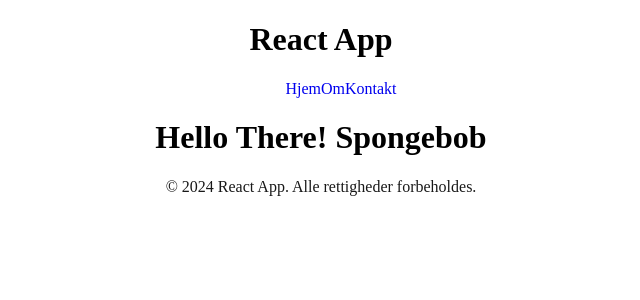
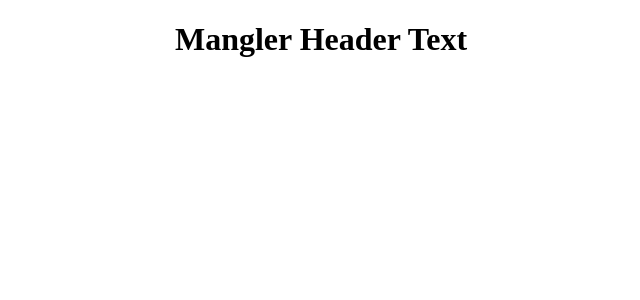
Before and after one commit to NightsHigh/React-App, a React (Vite) app: page / in a window 1280 px wide. Shown: the top 300 px of the page, without its empty margins (319-959 px from the left). Built offline with nearby package versions, Linux system fonts and the light colour scheme.

Commit message:
Added Dynamic Header Text, with error handling if headerText props isnt found

```diff
--- a/src/App.tsx
+++ b/src/App.tsx
@@ -1,16 +1,18 @@
-import { Header } from './components/Header'
-import { Main } from './components/Main'
-import { Footer } from './components/Footer'
-import { SendEnHilsen } from './components/SendEnHilsen'
+// import { Header } from './components/Header'
+// import { Main } from './components/Main'
+// import { Footer } from './components/Footer'
+// import { SendEnHilsen } from './components/SendEnHilsen'
+import { DynamicHeader } from './components/DynamicHeader'
 function App() {
-   const names = ["Spongebob", "Patrick", "Squidward", "Sandy"]
+   /*const names = ["Spongebob", "Patrick", "Squidward", "Sandy"]*/
    return (
       <>
-         <Header />
-         <Main>
-            <SendEnHilsen name={names[Math.floor(Math.random() * names.length)]} />
-         </Main>
-         <Footer />
+         {/* <Header /> */}
+         <DynamicHeader headerText="" />
+         {/* <Main> */}
+            {/* <SendEnHilsen name={names[Math.floor(Math.random() * names.length)]} /> */}
+         {/* </Main> */}
+         {/* <Footer /> */}
       </>
    )
 }
--- /dev/null
+++ b/src/components/DynamicHeader.tsx
@@ -0,0 +1,7 @@
+export function DynamicHeader(props: { headerText: string }) {
+    return (
+        <header className="bg-blue-500">
+            <h1 className="text-white text-4xl font-bold mb-4 text-center">{props.headerText || "Mangler Header Text"}</h1>
+        </header>
+    )
+}
```
